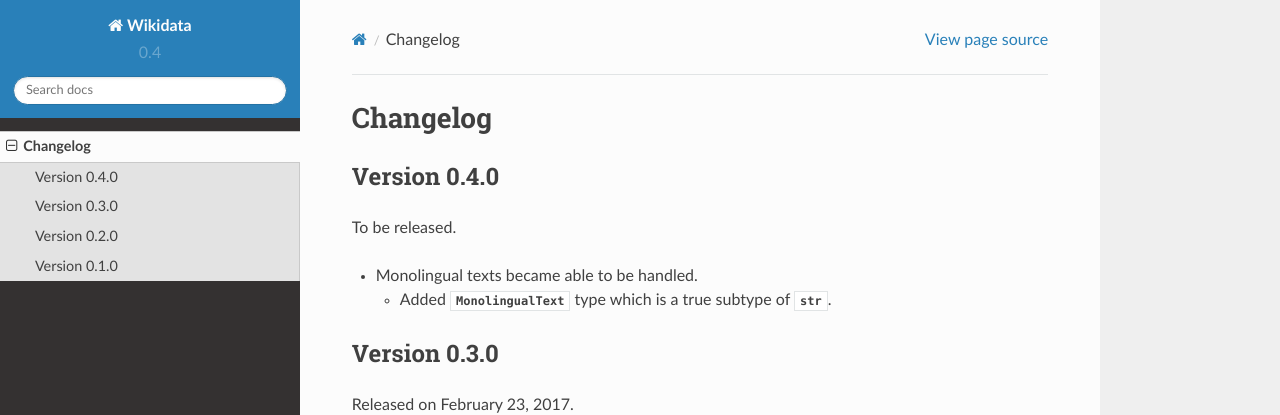
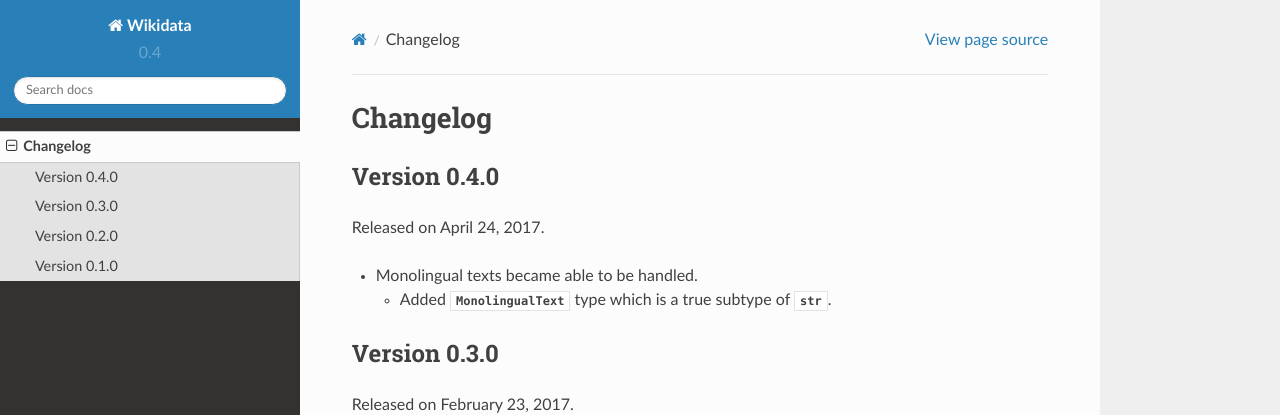
Before and after one commit to dahlia/wikidata, a Sphinx documentation site: the page built from docs/changes.rst, in a window 1280 px wide and 1210 px high. Shown: the top 415 px of the window. Built offline with Sphinx 7.4.7 and the Read the Docs theme 2.0.0, drawn with Linux system fonts in a browser that asks for light colours.

Commit message:
Release 0.4.0

```diff
--- a/docs/changes.rst
+++ b/docs/changes.rst
@@ -4,7 +4,7 @@ Changelog
 Version 0.4.0
 '''''''''''''
 
-To be released.
+Released on April 24, 2017.
 
 - Monolingual texts became able to be handled.
 
```
